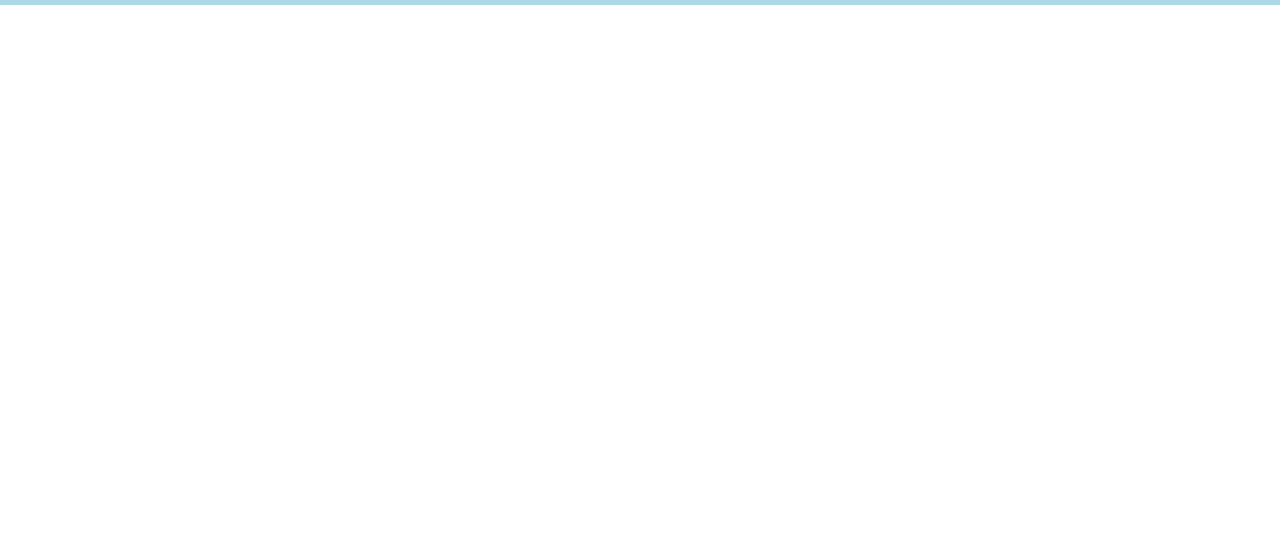
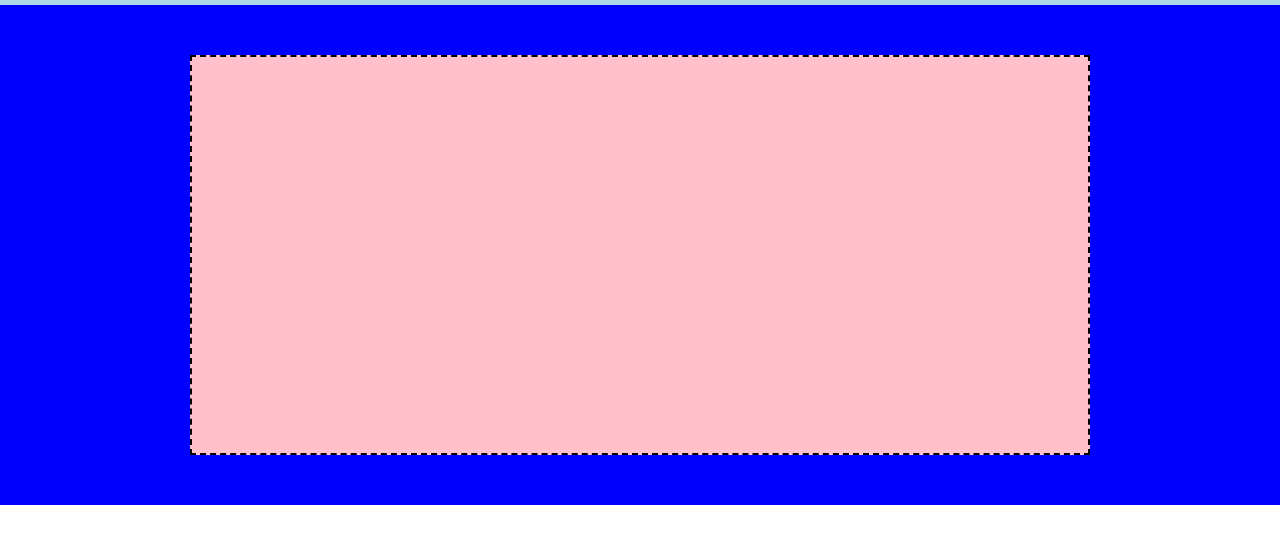
Before and after one commit to gianmarcodalfonso/htmlcss-struttura-discord, a plain HTML site: page index.html in a window 1280 px wide. Shown: the part 55-598 px from the top of the page. Drawn offline with Linux system fonts and the light colour scheme.

Commit message:
[Add] section.blue-pink

```diff
--- a/css/style.css
+++ b/css/style.css
@@ -14,6 +14,18 @@
   line-height: 40px;
 }
 
+.bg-blue {
+  background-color: blue;
+}
+
+.bg-pink {
+  background-color: pink;
+}
+
+.border-dash {
+  border: 2px dashed black;
+}
+
 /* classes  */
 
 
@@ -22,14 +34,16 @@
   margin: 0 auto;
 }
 
+.small-container {
+  max-width: 900px;
+  margin: 0 auto;
+}
+
 header {
   height: 60px;
   background-color: #ADD8E7;
 }
 
-.border-dash {
-  border: 2px dashed black;
-}
 
 .container#top {
   display: flex;
@@ -64,3 +78,15 @@ header {
   display: inline-block;
   margin: 0 5px;
 }
+
+#blue-pink {
+  padding: 50px 0px;
+}
+
+.col-height-400 {
+  height: 400px;
+}
+
+.col-100 {
+  width: 100%;
+}
--- a/index.html
+++ b/index.html
@@ -26,6 +26,14 @@
     </div>
   </header>
 
+  <body>
+    <section id="blue-pink" class="bg-blue">
+      <div class="small-container">
+        <div class="col-100 col-height-400 bg-pink border-dash"></div>
+      </div>
+    </section>
+  </body>
+
 </body>
 
 </html>
```
